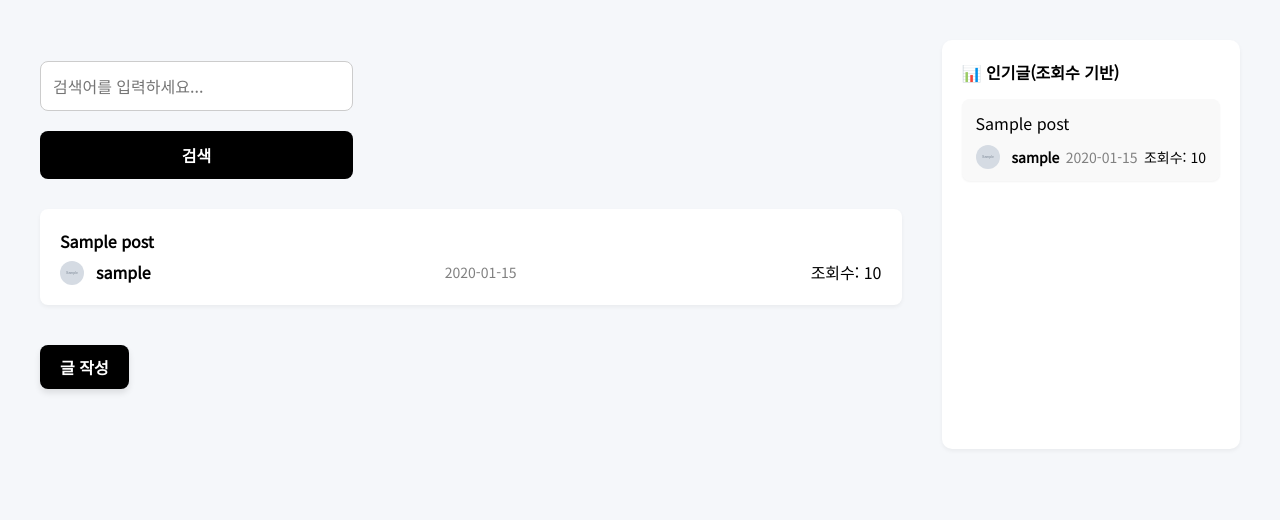
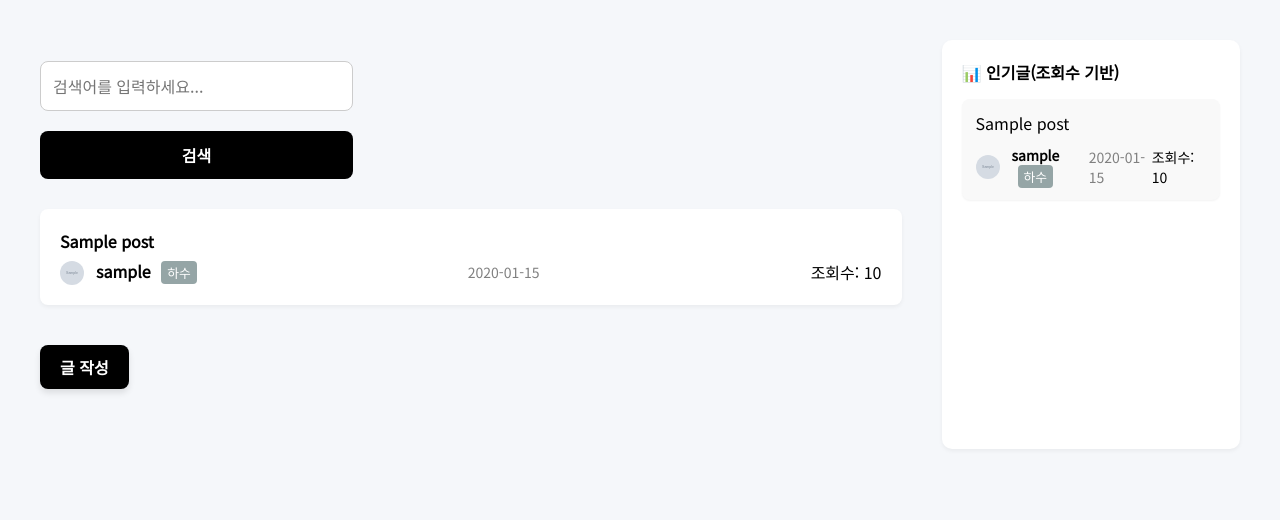
Before and after one commit to YHFTF/Givetime, a Django app: template posts/templates/posts/post_list.html in a window 1280 px wide. Shown: the part 74-594 px from the top of the page. Run offline with Django 5.2, Linux system fonts and the light colour scheme; tables that the repository leaves empty hold one stand-in row (values such as "Sample post"); the template is opened without the code that fills it: values that come from a table or form of the project are taken from there, most other values are stand-ins (such as "Sample title", 1, 10 or a date in 2020); grey boxes marked "Sample" are stand-in pictures; parts of the project's set-up code (start-up, migrations or seed data) failed here and were passed over.

Commit message:
게시글에서 작성자 레벨 뱃지 표시

```diff
--- a/main/static/main/global.css
+++ b/main/static/main/global.css
@@ -10,3 +10,25 @@ input[type="text"], input[type="email"], input[type="password"], input[type="num
   border-radius: 4px;
   box-sizing: border-box;
 }
+
+/* 사용자 등급 뱃지 공통 스타일 */
+.rank-badge {
+  display: inline-block;
+  padding: 2px 6px;
+  margin-left: 6px;
+  border-radius: 4px;
+  font-size: 0.8rem;
+  color: #fff;
+}
+
+.rank-1 {
+  background-color: #95a5a6;
+}
+
+.rank-2 {
+  background-color: #3498db;
+}
+
+.rank-3 {
+  background-color: #e67e22;
+}
--- a/posts/templates/posts/post_detail.html
+++ b/posts/templates/posts/post_detail.html
@@ -30,6 +30,7 @@
       {% endif %}
       <a href="{% url 'mypage:view_profile' post.author.nickname %}">
         <strong>{{ post.author.nickname }}</strong>
+        <span class="rank-badge rank-{{ post.author.rank_level }}">{{ post.author.rank }}</span>
       </a>
       <span class="date">{{ post.created_at|date:"Y-m-d H:i" }}</span>
     </div>
@@ -115,6 +116,7 @@
             {% endif %}
             <a href="{% url 'mypage:view_profile' comment.author.nickname %}">
               <strong>{{ comment.author.nickname }}</strong>
+              <span class="rank-badge rank-{{ comment.author.rank_level }}">{{ comment.author.rank }}</span>
             </a>
             <span class="date">{{ comment.created_at|date:"Y-m-d H:i" }}</span>
           </div>
--- a/posts/templates/posts/post_list.html
+++ b/posts/templates/posts/post_list.html
@@ -70,6 +70,7 @@
             {% endif %}
             <a href="{% url 'mypage:view_profile' post.author.nickname %}">
               <span class="author">{{ post.author.nickname }}</span>
+              <span class="rank-badge rank-{{ post.author.rank_level }}">{{ post.author.rank }}</span>
             </a>
           </div>
           <span class="date">{{ post.created_at|date:"Y-m-d" }}</span>
@@ -137,6 +138,7 @@
             {% endif %}
             <a href="{% url 'mypage:view_profile' post.author.nickname %}">
               <span class="author">{{ post.author.nickname }}</span>
+              <span class="rank-badge rank-{{ post.author.rank_level }}">{{ post.author.rank }}</span>
             </a>
           </div>
           <span class="date">{{ post.created_at|date:"Y-m-d" }}</span>
```
